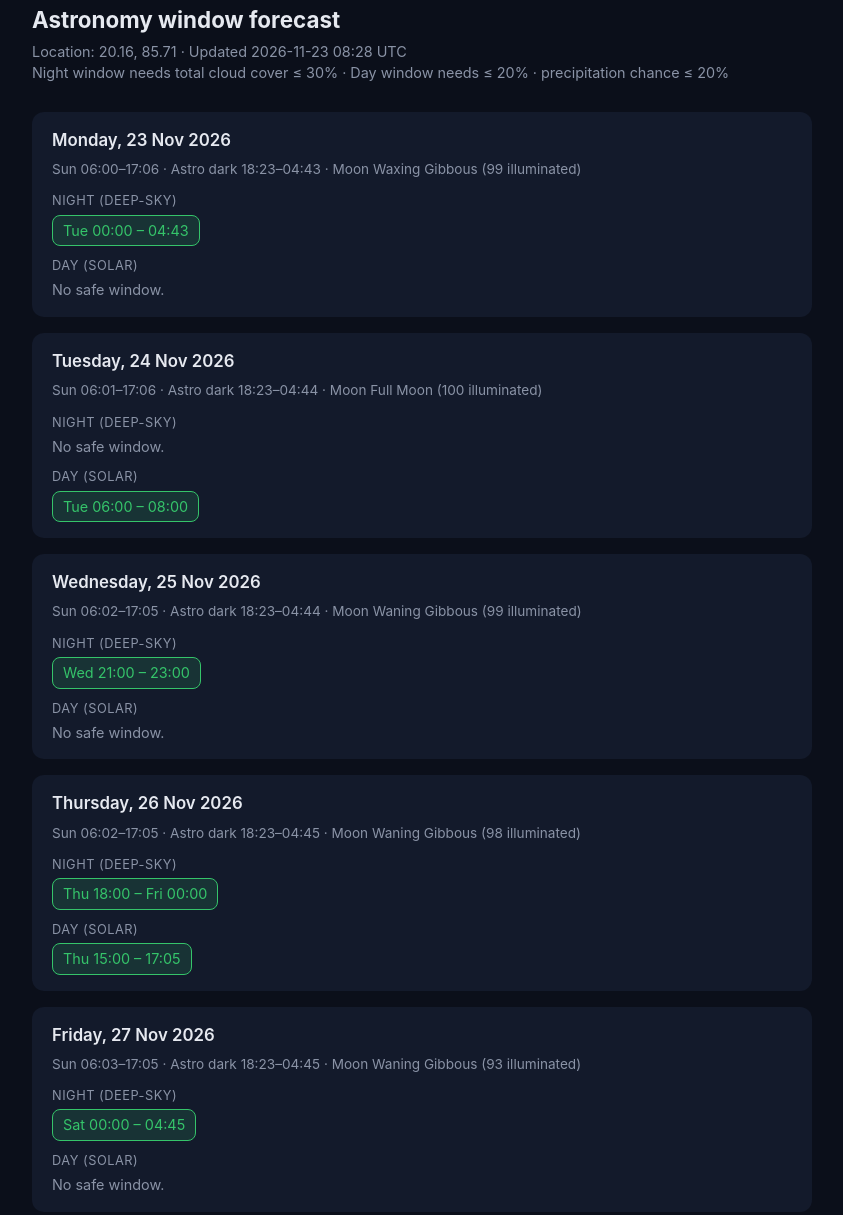
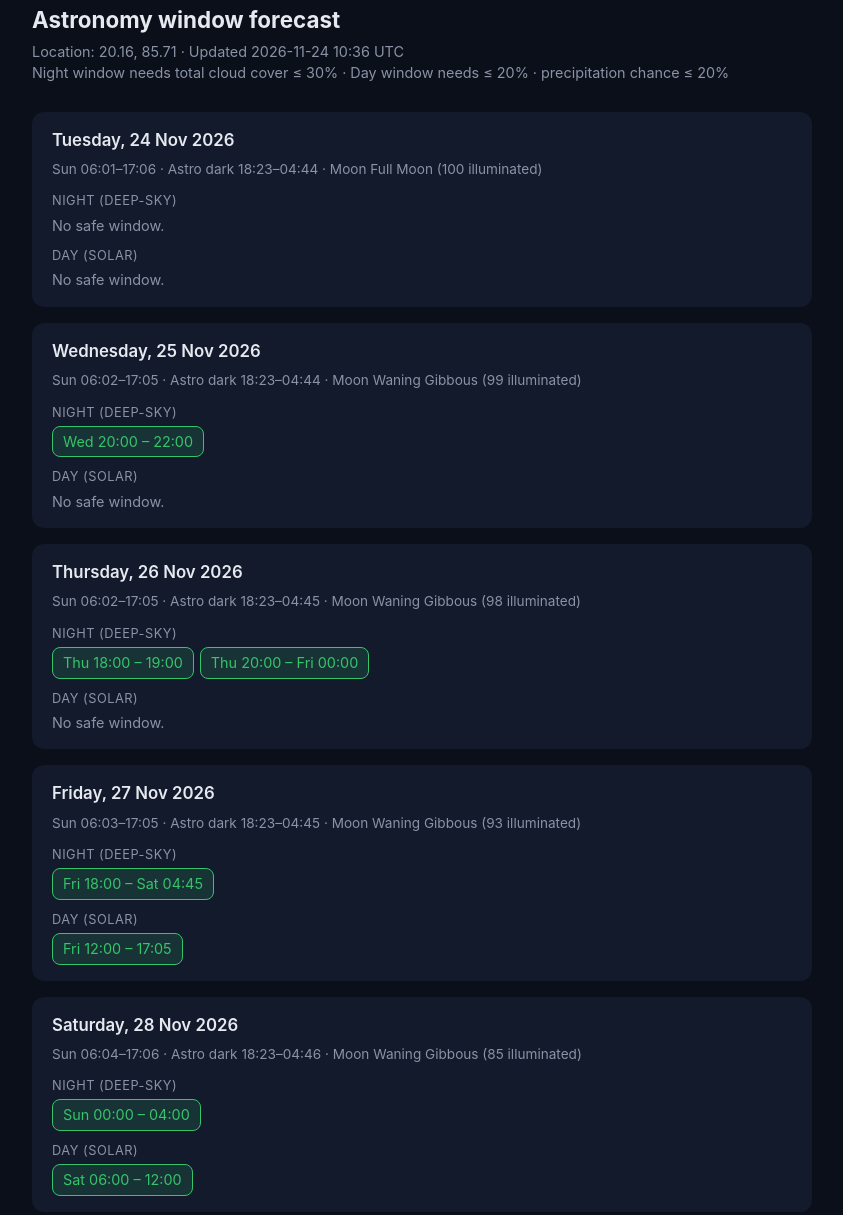
Before and after one commit to tron-sodashi/astro-window-checker, a plain HTML site: page docs/index.html in a window 1280 px wide. Shown: the part 36-1251 px from the top of the page, without its empty margins (218-1061 px from the left). Drawn offline with Linux system fonts and the light colour scheme.

Commit message:
Update astronomy forecast

```diff
--- a/docs/index.html
+++ b/docs/index.html
@@ -53,25 +53,9 @@
 <body>
   <h1>Astronomy window forecast</h1>
   <div class="subtitle">
-    Location: 20.16, 85.71 &middot; Updated 2026-11-23 08:28 UTC<br>
+    Location: 20.16, 85.71 &middot; Updated 2026-11-24 10:36 UTC<br>
     Night window needs total cloud cover ≤ 30% &middot;
     Day window needs ≤ 20% &middot; precipitation chance ≤ 20%
-  </div>
-
-  <div class="day-card">
-    <div class="day-title">Monday, 23 Nov 2026</div>
-    <div class="day-meta">
-      Sun 06:00–17:06 &middot; Astro dark 18:23–04:43 &middot;
-      Moon Waxing Gibbous (99 illuminated)
-    </div>
-    <div class="session">
-      <div class="session-label">Night (deep-sky)</div>
-      <span class="window">Tue 00:00 – 04:43</span>
-    </div>
-    <div class="session">
-      <div class="session-label">Day (solar)</div>
-      <div class="none">No safe window.</div>
-    </div>
   </div>
 
   <div class="day-card">
@@ -86,7 +70,7 @@
     </div>
     <div class="session">
       <div class="session-label">Day (solar)</div>
-      <span class="window">Tue 06:00 – 08:00</span>
+      <div class="none">No safe window.</div>
     </div>
   </div>
 
@@ -98,7 +82,7 @@
     </div>
     <div class="session">
       <div class="session-label">Night (deep-sky)</div>
-      <span class="window">Wed 21:00 – 23:00</span>
+      <span class="window">Wed 20:00 – 22:00</span>
     </div>
     <div class="session">
       <div class="session-label">Day (solar)</div>
@@ -114,11 +98,11 @@
     </div>
     <div class="session">
       <div class="session-label">Night (deep-sky)</div>
-      <span class="window">Thu 18:00 – Fri 00:00</span>
+      <span class="window">Thu 18:00 – 19:00</span><span class="window">Thu 20:00 – Fri 00:00</span>
     </div>
     <div class="session">
       <div class="session-label">Day (solar)</div>
-      <span class="window">Thu 15:00 – 17:05</span>
+      <div class="none">No safe window.</div>
     </div>
   </div>
 
@@ -130,11 +114,11 @@
     </div>
     <div class="session">
       <div class="session-label">Night (deep-sky)</div>
-      <span class="window">Sat 00:00 – 04:45</span>
+      <span class="window">Fri 18:00 – Sat 04:45</span>
     </div>
     <div class="session">
       <div class="session-label">Day (solar)</div>
-      <div class="none">No safe window.</div>
+      <span class="window">Fri 12:00 – 17:05</span>
     </div>
   </div>
 
@@ -146,11 +130,11 @@
     </div>
     <div class="session">
       <div class="session-label">Night (deep-sky)</div>
-      <div class="none">No safe window.</div>
+      <span class="window">Sun 00:00 – 04:00</span>
     </div>
     <div class="session">
       <div class="session-label">Day (solar)</div>
-      <div class="none">No safe window.</div>
+      <span class="window">Sat 06:00 – 12:00</span>
     </div>
   </div>
 
@@ -170,6 +154,22 @@
     </div>
   </div>
 
+  <div class="day-card">
+    <div class="day-title">Monday, 30 Nov 2026</div>
+    <div class="day-meta">
+      Sun 06:05–17:06 &middot; Astro dark 18:23–04:47 &middot;
+      Moon Waning Gibbous (64 illuminated)
+    </div>
+    <div class="session">
+      <div class="session-label">Night (deep-sky)</div>
+      <div class="none">No safe window.</div>
+    </div>
+    <div class="session">
+      <div class="session-label">Day (solar)</div>
+      <div class="none">No safe window.</div>
+    </div>
+  </div>
+
   <footer>
     Data from <a href="https://clearoutside.com" style="color: var(--accent)">clearoutside.com</a>.
     This page is regenerated automatically and thresholds are configurable in
```
